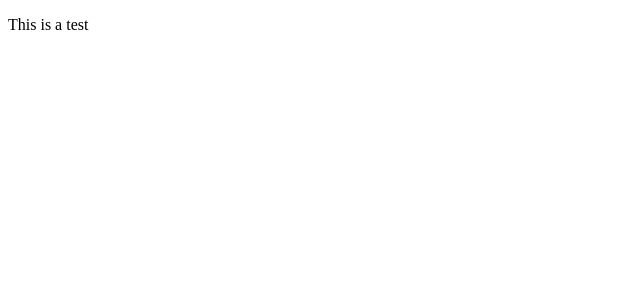
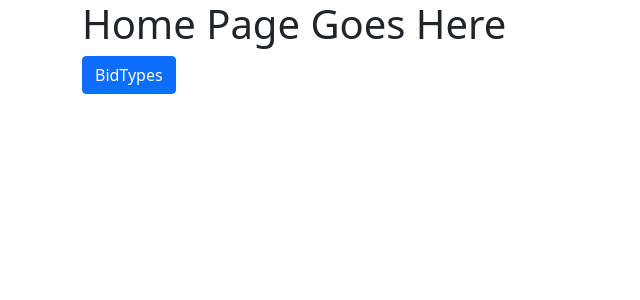
Before and after one commit to Inako215/firstWebSite, a React app: page / in a window 1280 px wide. Shown: the top 300 px of the page, without its empty margins (0-640 px from the left). Built offline with nearby package versions, Linux system fonts and the light colour scheme.

Commit message:
Routing / Scaffolding

```diff
--- /dev/null
+++ b/src/components/App.js
@@ -0,0 +1,19 @@
+import React from "react";
+import { Route, Switch } from "react-router-dom";
+import HomePage from "./home/HomePage";
+import AABidTypesPage from "./american-airlines/AABidTypesPage";
+import AAPilotsPage from "./american-airlines/AAPilotsPage";
+
+function App() {
+  return (
+    <div className="container">
+      <Switch>
+        <Route exact path="/" component={HomePage} />
+        <Route path="/american-airlines/bidtypes" component={AABidTypesPage} />
+        <Route path="/american-airlines/pilots" component={AAPilotsPage} />
+      </Switch>
+    </div>
+  );
+}
+
+export default App;
--- /dev/null
+++ b/src/components/american-airlines/AABidTypesPage.js
@@ -0,0 +1,5 @@
+import React from "react";
+
+const AABidtTypesPage = () => <h1>American Airlines BidTypes Goes here</h1>;
+
+export default AABidtTypesPage;
--- /dev/null
+++ b/src/components/american-airlines/AAPilotsPage.js
@@ -0,0 +1,5 @@
+import React from "react";
+
+const AAPilotsPage = () => <h1>American Airlines Pilots Goes Here</h1>;
+
+export default AAPilotsPage;
--- /dev/null
+++ b/src/components/home/HomePage.js
@@ -0,0 +1,13 @@
+import React from "react";
+import { Link } from "react-router-dom";
+
+const HomePage = () => (
+  <div>
+    <h1>Home Page Goes Here</h1>
+    <Link to="/american-airlines/bidtypes" className="btn btn-primary">
+      BidTypes
+    </Link>
+  </div>
+);
+
+export default HomePage;
--- a/src/index.js
+++ b/src/index.js
@@ -1,8 +1,14 @@
 import React from "react";
 import { render } from "react-dom";
+import { BrowserRouter as Router } from "react-router-dom";
 
-function Test() {
-  return <p>This is a test</p>;
-}
+import App from "./components/App";
 
-render(<Test />, document.getElementById("app"));
+import "bootstrap/dist/css/bootstrap.min.css";
+
+render(
+  <Router>
+    <App />
+  </Router>,
+  document.getElementById("app")
+);
```
